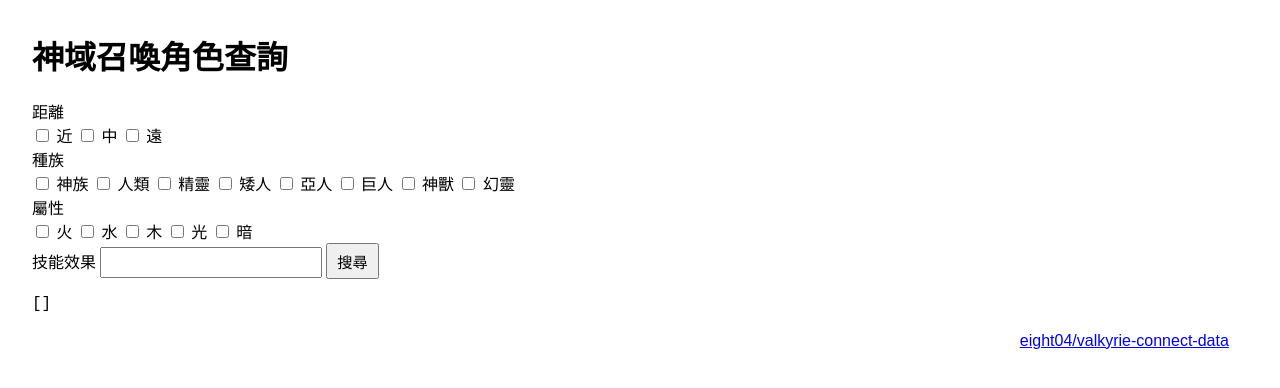
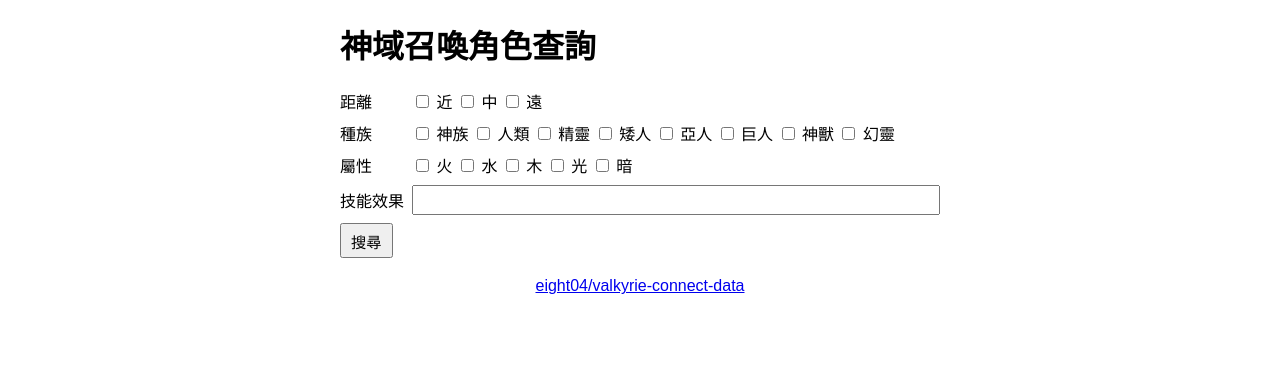
Before and after one commit to eight04/valkyrie-connect-data, a Svelte app: page / in a window 1280 px wide. Shown: the top 388 px of the page. Built offline with nearby package versions, Linux system fonts and the light colour scheme.

Commit message:
Add: search ui

```diff
--- a/src/App.svelte
+++ b/src/App.svelte
@@ -36,7 +36,7 @@ let filter = {
   searchSkill: "",
 };
 
-let searchResult = [];
+let searchResult = null;
 
 function start() {
   const result = [];
@@ -54,9 +54,12 @@ function start() {
 
 function matchCharacter(char, filter) {
   if (filter.distance.length && !filter.distance.includes(char.distance)) return false;
+
   if (filter.race.length && !filter.race.includes(char.race)) return false;
+
   const element = char.element || char.awakenSkillElement || char.skillElement;
-  if (filter.element.length && !filter.race.includes(char.race)) return false;
+  if (filter.element.length && !filter.element.includes(element)) return false;
+
   if (!filter.searchSkill) return [];
 
   const result = [];
@@ -150,10 +153,32 @@ function searchEffect(list, search, skillName) {
   <label class="form-label" for="searchSkill">技能效果</label>
   <input type="text" bind:value={filter.searchSkill} id="searchSkill">
 
-  <button type="submit">搜尋</button>
+  <div class="actions">
+    <button type="submit">搜尋</button>
+  </div>
 </form>
 
-<pre>{JSON.stringify(searchResult.map(r => r.effect), null, 2)}</pre>
+{#if searchResult && searchResult.length}
+  <div class="search-result">
+    {#each searchResult as r}
+      <div class="char" style="grid-row-end: span {r.effect.length}">
+        <a href={r.char.url} target="_blank" title={r.char.name}>
+          <img src={r.char.icons[r.char.icons.length - 1]} alt={r.char.name}>
+        </a>
+      </div>
+      {#each r.effect as e}
+        <div class="effect-item">
+          <div class="effect-target">{e.target}</div>
+          <div class="effect-effect">{e.effect}</div>
+        </div>
+      {/each}
+    {/each}
+  </div>
+{:else if searchResult}
+  <div class="search-result">
+    <div class="no-result">沒有符合條件的角色</div>
+  </div>
+{/if}
 
 <footer>
   <a href="https://github.com/eight04/valkyrie-connect-data">eight04/valkyrie-connect-data</a>
@@ -163,24 +188,42 @@ function searchEffect(list, search, skillName) {
 :global(body) {
   font-size: 16px;
   font-family: sans-serif;
-  margin: 2em;
+  margin: 0 auto;
+  max-width: 600px;
 }
 :global(input), :global(button), :global(select) {
   font-size: .95em;
   font-family: inherit;
   padding: .3em .6em;
 }
-details {
-  border: 2px solid silver;
-  padding: .6em;
-  margin: .2em 0;
+form {
+  display: grid;
+  grid-template-columns: max-content 1fr;
+  grid-gap: .5em;
+  align-items: center;
 }
-summary {
-  padding: .6em;
-  cursor: pointer;
+.actions {
+  grid-column: 1 / -1;
+}
+.search-result {
+  display: grid;
+  grid-template-columns: max-content 1fr;
+  align-items: center;
+  margin: .5em 0;
+}
+.search-result a {
+  display: block;
+}
+.effect-target {
+  margin: .5em;
+  font-weight: bold;
+}
+.effect-effect {
+  margin: .5em;
+  white-space: pre-wrap;
 }
 footer {
-  text-align: right;
+  text-align: center;
   margin: 1.2em;
 }
 </style>
```
Also changed, not shown: 3 other files (tests, documents, lock files or other folders).
